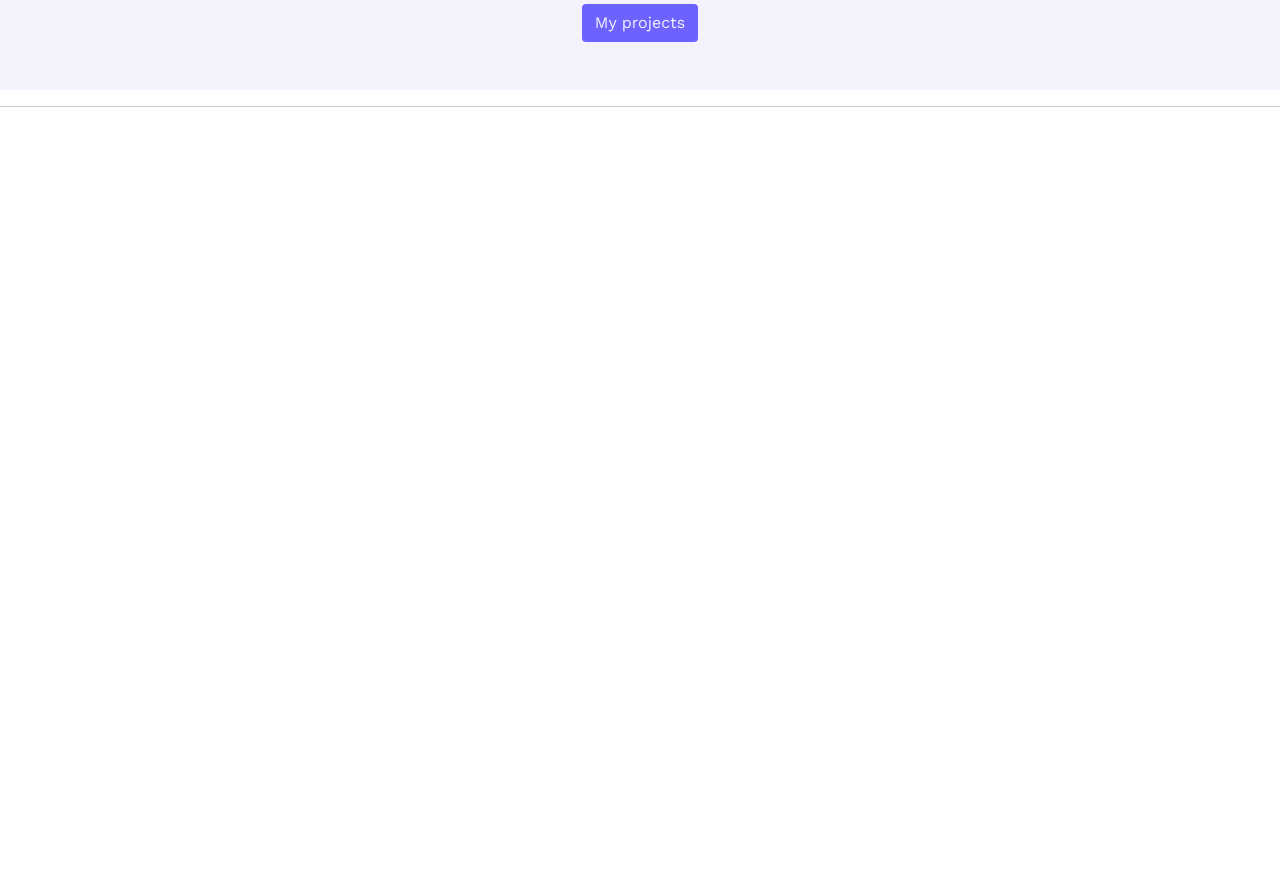
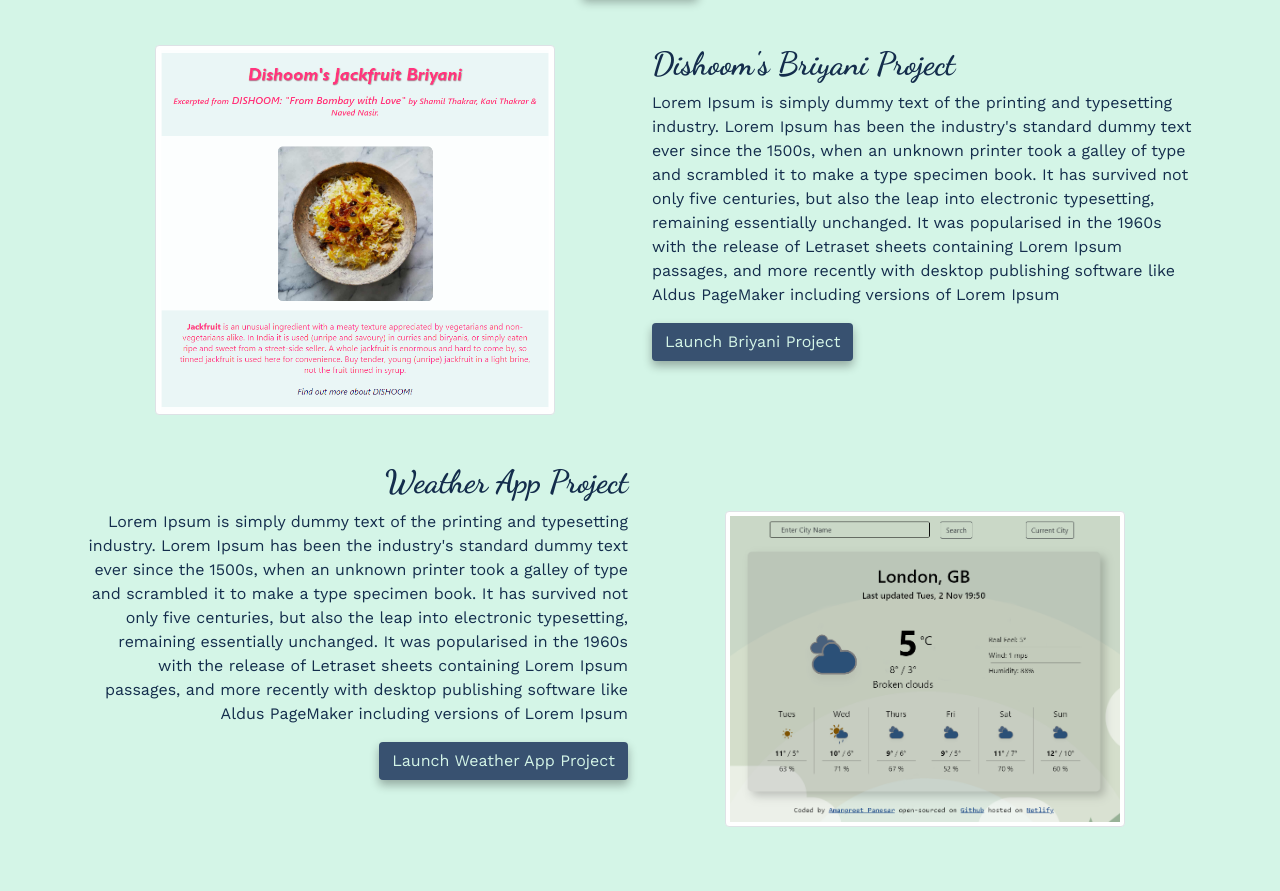
Before and after one commit to akpanesar/Portfolio, a plain HTML site: page index.html in a window 1280 px wide. Shown: the part 499-1390 px from the top of the page. Before the commit the page ends 800 px from the top, so only its background shows below. Drawn offline with nearby package versions, Linux system fonts and the light colour scheme.

Commit message:
Homepage content added and made responsive

```diff
--- a/index.html
+++ b/index.html
@@ -31,8 +31,8 @@
   </head>
   <body>
     <div class="hero">
-      <h2 class="mt-5 pt-5">Hi, I am</h2>
-      <h1>Amanpreet Panesar</h1>
+      <h2 class="pt-5">Hi, I am</h2>
+      <h1 class="fs-1">Amanpreet Panesar</h1>
       <p>
         An aspiring front-end developer from London, UK
         <br />Come along to see what I've learned so far.
@@ -40,12 +40,73 @@
       <img
         src="images/amanpreet.JPG"
         alt="Amanpreet Panesar"
-        class="img-fluid"
+        class="img-fluid rounded d-block mx-auto img-thumbnail"
         width="300"
-        height="500"
+        height="300"
       />
       <button class="btn mt-3 mb-5">My projects</button>
+      <div class="container">
+        <div class="row mb-5">
+          <div class="col d-none d-lg-block">
+            <img
+              src="images/Briyani Project.PNG"
+              alt="Dishoom's Briyani Project"
+              class="img-fluid rounded d-block mx-auto img-thumbnail"
+              width="400"
+              height="400"
+            />
+          </div>
+          <div class="col-md-6">
+            <h1 class="alignLeft fs-2">Dishoom's Briyani Project</h1>
+            <p class="alignLeft">
+              Lorem Ipsum is simply dummy text of the printing and typesetting
+              industry. Lorem Ipsum has been the industry's standard dummy text
+              ever since the 1500s, when an unknown printer took a galley of
+              type and scrambled it to make a type specimen book. It has
+              survived not only five centuries, but also the leap into
+              electronic typesetting, remaining essentially unchanged. It was
+              popularised in the 1960s with the release of Letraset sheets
+              containing Lorem Ipsum passages, and more recently with desktop
+              publishing software like Aldus PageMaker including versions of
+              Lorem Ipsum
+            </p>
+            <div class="d-flex flex-row">
+              <button type="button" class="btn">Launch Briyani Project</button>
+            </div>
+          </div>
+        </div>
+        <div class="row pb-5">
+          <div class="col-md-6">
+            <h1 class="alignRight fs-2">Weather App Project</h1>
+            <p class="alignRight">
+              Lorem Ipsum is simply dummy text of the printing and typesetting
+              industry. Lorem Ipsum has been the industry's standard dummy text
+              ever since the 1500s, when an unknown printer took a galley of
+              type and scrambled it to make a type specimen book. It has
+              survived not only five centuries, but also the leap into
+              electronic typesetting, remaining essentially unchanged. It was
+              popularised in the 1960s with the release of Letraset sheets
+              containing Lorem Ipsum passages, and more recently with desktop
+              publishing software like Aldus PageMaker including versions of
+              Lorem Ipsum
+            </p>
+            <div class="d-flex flex-row-reverse">
+              <button type="button" class="btn">
+                Launch Weather App Project
+              </button>
+            </div>
+          </div>
+          <div class="col d-none d-lg-block">
+            <img
+              src="images/Weather App project.PNG"
+              alt="Weather App Project"
+              class="img-fluid rounded d-block mx-auto img-thumbnail mb-3 mt-5"
+              width="400"
+              height="400"
+            />
+          </div>
+        </div>
+      </div>
     </div>
-    <hr />
   </body>
 </html>
--- a/src/styles.css
+++ b/src/styles.css
@@ -1,7 +1,13 @@
 :root {
-  --primary-color: #6c63ff;
-  --secondary-color: #f5f2fe;
+  --primary-color: #e2dcdc;
+  --secondary-color: #d4f5e7;
+  --third-color: #385170;
+  --text-color: #142d4c;
   --box-shadow: 0 5px 10px rgba(0, 0, 0, 0.3);
+}
+
+body {
+  color: var(--text-color);
 }
 .hero {
   font-family: "Work Sans", sans-serif;
@@ -13,11 +19,36 @@
   font-weight: 700;
 }
 
-img {
-  display: block;
-  margin: 0 auto;
+.btn {
+  background-color: var(--third-color);
+  color: var(--secondary-color);
+  box-shadow: var(--box-shadow);
 }
-.btn {
-  background-color: var(--primary-color);
-  color: var(--secondary-color);
+.btn:hover {
+  background-color: var(--secondary-color);
+  color: var(--third-color);
+  cursor: pointer;
 }
+
+.alignLeft {
+  text-align: left;
+}
+
+.alignRight {
+  text-align: right;
+}
+
+@media (max-width: 576px) {
+  .row {
+    padding: 5px;
+  }
+  button {
+    display: block !important;
+    margin: 0 auto !important;
+  }
+
+  h1,
+  p {
+    text-align: center !important;
+  }
+}
```
Also changed, not shown: images/Briyani Project.PNG (added), images/Weather App project.PNG (added), 1 other file.
